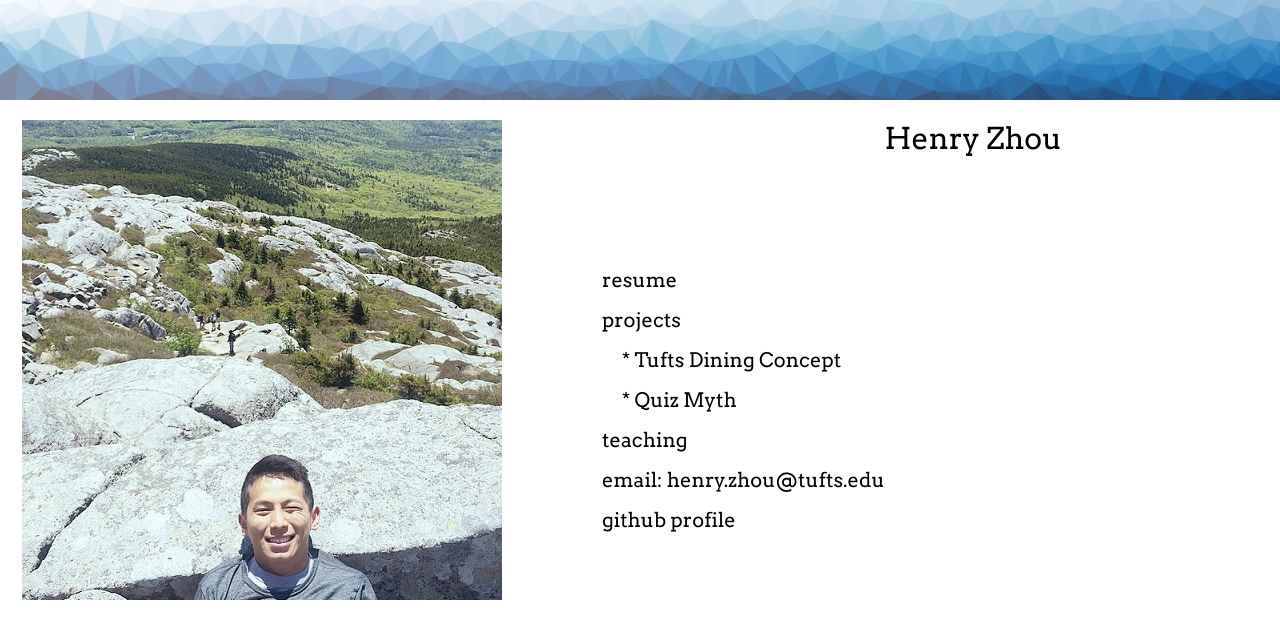
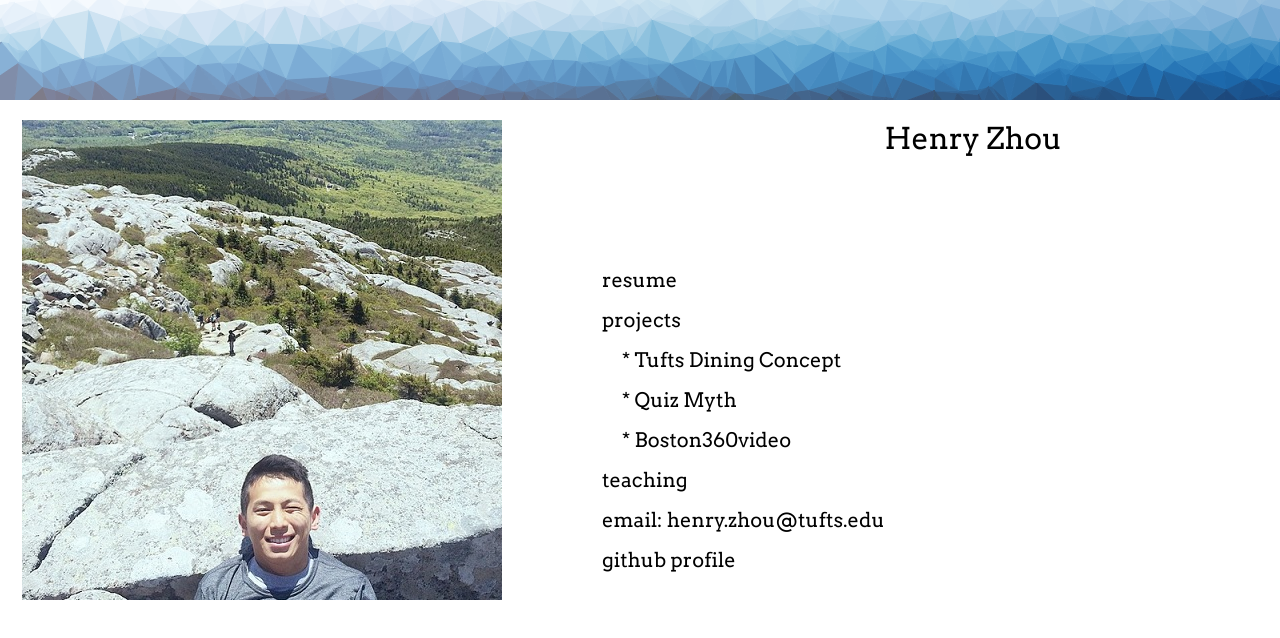
Before and after one commit to ehnree/ehnree.github.io, a plain HTML site: page index.html in a window 1280 px wide. Both pictures are taken after a click on the element "projects". Drawn offline with nearby package versions, Linux system fonts and the light colour scheme.

Commit message:
Updated resume, projects

```diff
--- a/index.html
+++ b/index.html
@@ -56,6 +56,9 @@
 						</br>
 						</br>
 					<a href="http://quizmyth.herokuapp.com/login"> * Quiz Myth </a>
+						</br>
+						</br>
+					<a href="http://boston360.video"> * Boston360video </a>
 				</div>
 			<span>
 			<p class ="category_head"> teaching </p>
```
Also changed, not shown: 2 other files.
